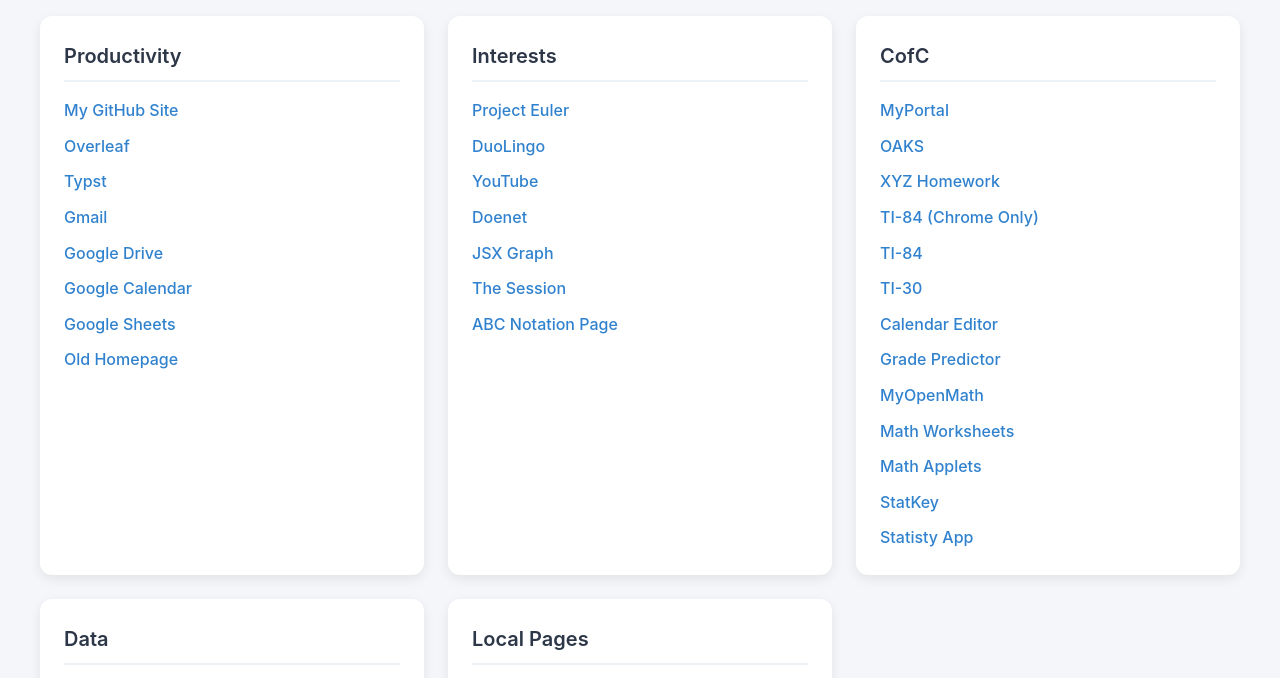
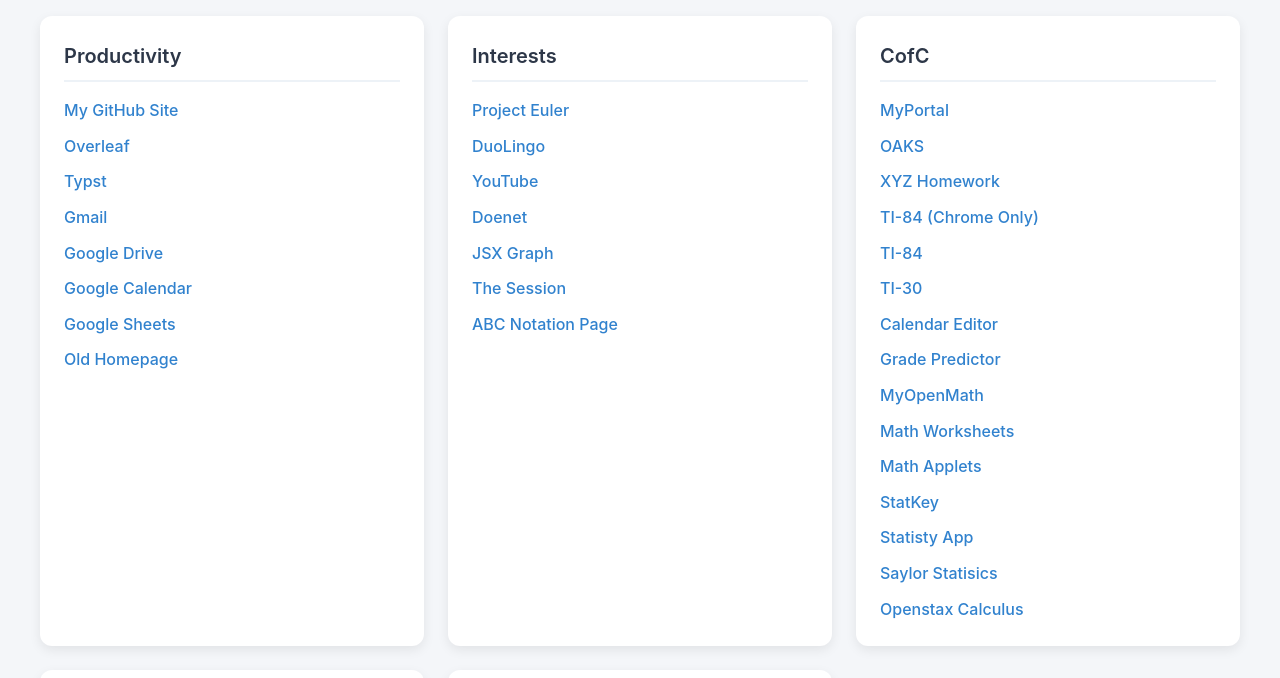
Before and after one commit to davidf628/personal-website, a plain HTML site: page index.html in a window 1280 px wide. Shown: the part 107-785 px from the top of the page. Drawn offline with Linux system fonts and the light colour scheme.

Commit message:
added textbook links
added textbook links

```diff
--- a/index.html
+++ b/index.html
@@ -178,6 +178,8 @@
           { name: "Math Applets", url: "http://nlvm.usu.edu/en/nav/topic_t_2.html" },
           { name: "StatKey", url: "https://www.lock5stat.com/StatKey/" },
           { name: "Statisty App", url: "https://statisty.app/online-statistics-software" },
+          { name: "Saylor Statisics", url: "https://saylordotorg.github.io/text_introductory-statistics/" },
+          { name: "Openstax Calculus", url: "https://openstax.org/books/calculus-volume-1/pages/1-introduction" },
         ]
       },
       {
```
